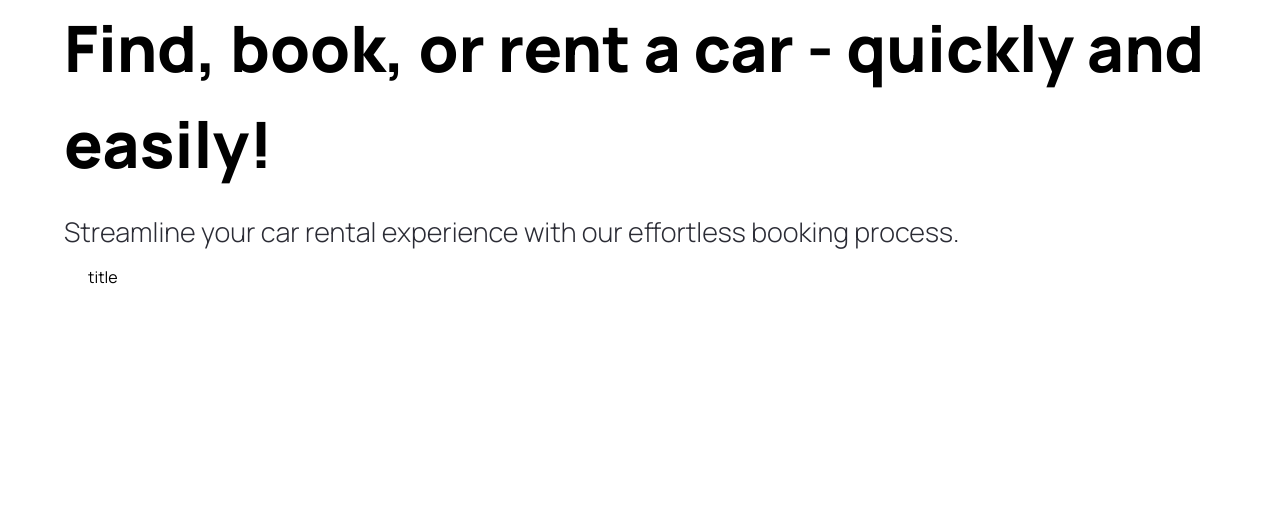
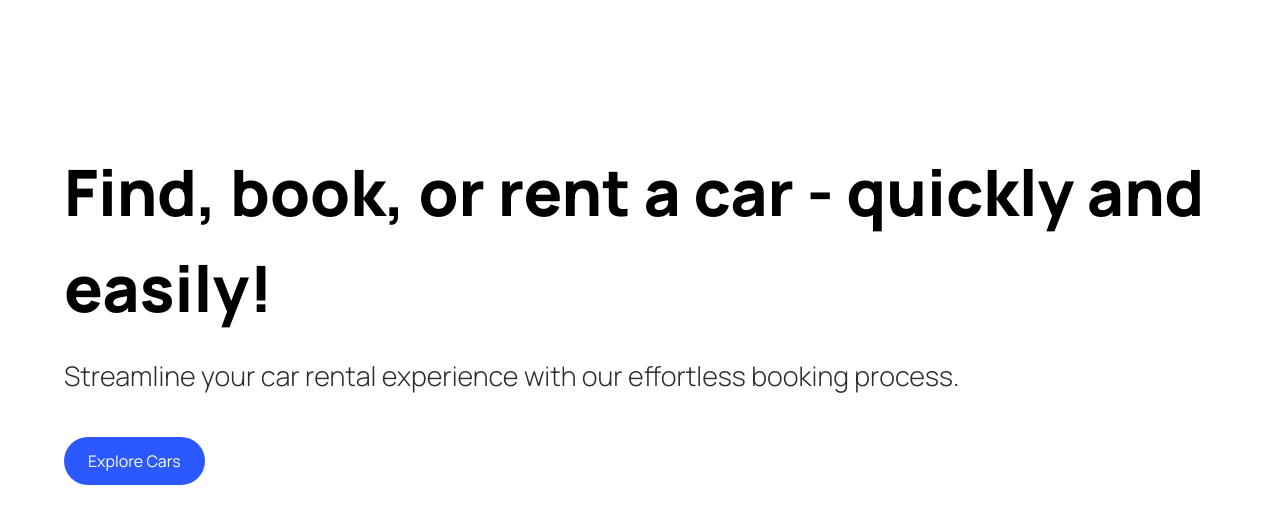
Before and after one commit to SkyKeyUA/next-carstore, a Next.js app: page / in a window 1280 px wide. Shown: the top 524 px of the page. Built offline with nearby package versions, Linux system fonts and the light colour scheme.

Commit message:
fixed tailwind config

```diff
--- a/src/components/CustomButton.tsx
+++ b/src/components/CustomButton.tsx
@@ -10,8 +10,8 @@ export const CustomButton = ({ title, containerStyles, handleClick }: CustomButt
       disabled={false}
       type={'button'}
       className={`custom-btn ${containerStyles}`}
-      onClick={() => {}}>
-      <span className={`flex-1`}>title</span>
+      onClick={handleClick}>
+      <span className={`flex-1`}>{title}</span>
     </button>
   );
 };
--- a/src/components/Hero.tsx
+++ b/src/components/Hero.tsx
@@ -14,10 +14,8 @@ export const Hero = () => {
         </p>
         <CustomButton
           title="Explore Cars"
-          containerStyles="bg-primary-blue-text-white rounded-full mt-10"
-          handleClick={() => {
-            handleScroll;
-          }}
+          containerStyles="bg-primary-blue text-white rounded-full mt-10"
+          handleClick={handleScroll}
         />
       </div>
     </div>
--- a/tailwind.config.js
+++ b/tailwind.config.js
@@ -7,7 +7,7 @@ module.exports = {
   content: [
     './pages/**/*.{js,ts,jsx,tsx,mdx}',
     './components/**/*.{js,ts,jsx,tsx,mdx}',
-    './app/**/*.{js,ts,jsx,tsx,mdx}',
+    './src/**/*.{js,ts,jsx,tsx,mdx}',
   ],
   mode: 'jit',
   theme: {
```
